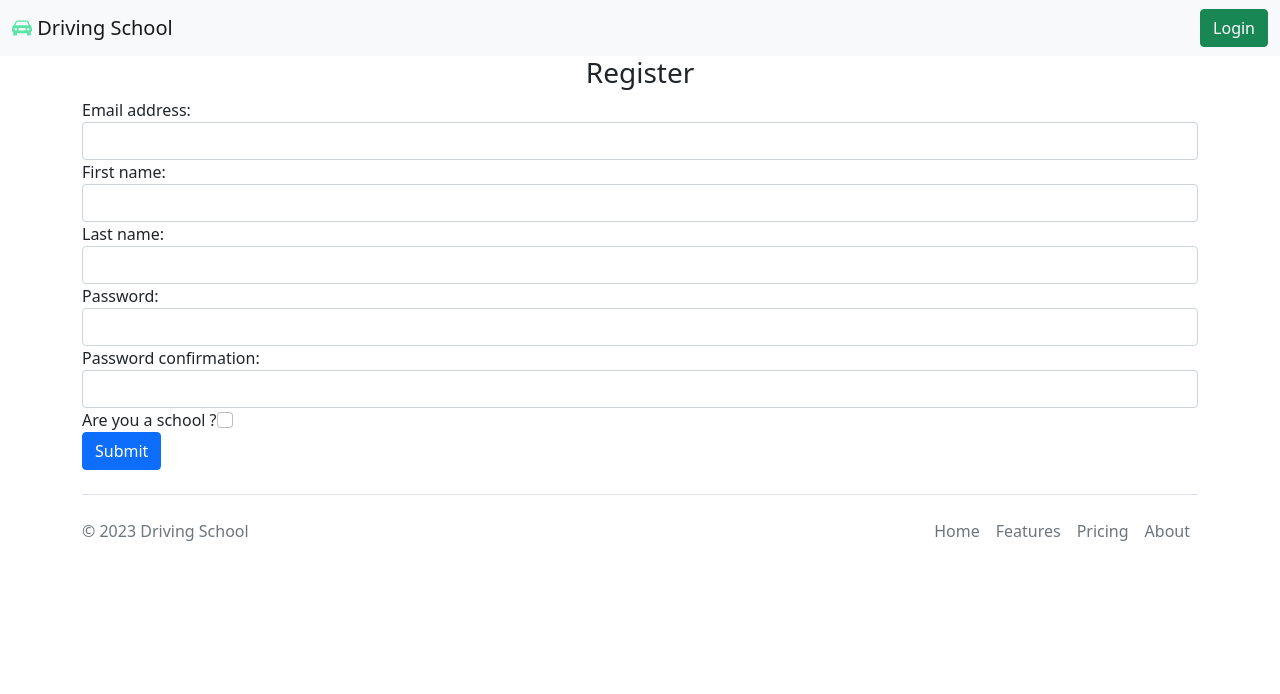
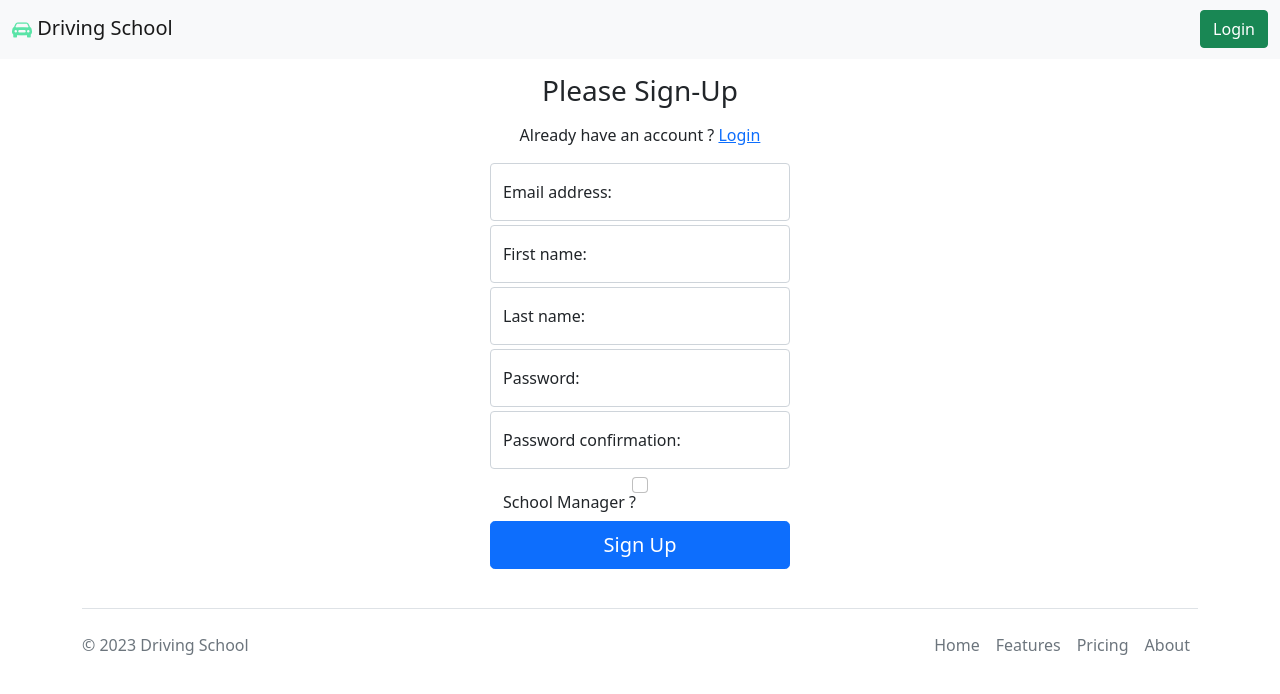
Before and after one commit to louisalr/Driving-School-B3, a Django app: page /sign-up/ in a window 1280 px wide. Shown: the top 694 px of the page. Run offline with Django 4.2, Linux system fonts and the light colour scheme; some libraries are stand-ins or nearby versions.

Commit message:
feat : sign-in css

```diff
--- a/home/forms.py
+++ b/home/forms.py
@@ -1,6 +1,7 @@
 from django.contrib.auth.forms import UserCreationForm
 from django import forms
 from home.models import Customer
+
 
 
 class RegistrationForm(UserCreationForm):
@@ -14,16 +15,30 @@ class RegistrationForm(UserCreationForm):
             'password1',
             'password2',
         )
-    is_school = forms.BooleanField(required=False, label='Are you a school ?')
+
+    is_school = forms.BooleanField(required=False, label='School Manager ?')
 
     def __init__(self, *args, **kwargs):
         super(RegistrationForm, self).__init__(*args, **kwargs)
         self.fields['email'].widget.attrs['required'] = 'required'
         self.fields['first_name'].widget.attrs['required'] = 'required'
         self.fields['last_name'].widget.attrs['required'] = 'required'
-        self.fields['email'].widget.attrs.update({'class': 'form-control'})
-        self.fields['first_name'].widget.attrs.update({'class': 'form-control'})
-        self.fields['last_name'].widget.attrs.update({'class': 'form-control'})
-        self.fields['password1'].widget.attrs.update({'class': 'form-control'})
-        self.fields['password2'].widget.attrs.update({'class': 'form-control'})
+        self.fields['email'].widget.attrs.update({'class': 'form-control mb-1',
+                                                    'autocomplete':'off',
+                                                    'placeholder': 'Email',
+                                                    'type': 'mail'})
+        self.fields['first_name'].widget.attrs.update({'class': 'form-control mb-1',
+                                                    'autocomplete':'off',
+                                                    'placeholder': 'First Name'})
+        self.fields['last_name'].widget.attrs.update({'class': 'form-control mb-1',
+                                                    'autocomplete':'off',
+                                                    'placeholder': 'Last Name'})
+        self.fields['password1'].widget.attrs.update({'class': 'form-control mb-1',
+                                                    'autocomplete':'off',
+                                                    'placeholder': 'Password',
+                                                    'type': 'password'})
+        self.fields['password2'].widget.attrs.update({'class': 'form-control mb-1',
+                                                    'autocomplete':'off',
+                                                    'placeholder': 'Confirm Password',
+                                                    'type': 'password'})
         self.fields['is_school'].widget.attrs.update({'class': 'form-check-input'})
--- a/home/templates/home/register.html
+++ b/home/templates/home/register.html
@@ -1,28 +1,30 @@
 {% extends 'layout.html' %}
+{% load static %}
 
 {% block content %}
 
-<div class="">
+<div class="container">
+    <main class="form-signin w-100 m-auto">
+        <form class="text-center" method="POST">
+            {% csrf_token %}
+            <h1 class="h3 mb-3 fw-normal">Please Sign-Up</h1>
+            <p>Already have an account  ? <a href="{% url 'home:login' %}">Login</a></p>
 
-    <div class="container">
-    <h3 class="text-center"> Register </h3>
-
-    <form method="post">
-
-        {% csrf_token %}
             {% for field in form %}
-                {{ field.label_tag }}{{ field }}
-                    {% if form.errors %}
-                        {% for error in field.errors %}
-                            <p> {{ error }}</p>
-                        {% endfor %}
-                    {% endif %}
+                {% if form.errors %}
+                    {% for error in field.errors %}
+                        <strong style="color: red">{{ error }}strong>
+                    {% endfor %}
+                {% endif %}
+            <div class="form-floating">
+                {{ field }}
+                {{ field.label_tag }}
+            </div>
             {% endfor %}
         <br>
+        <button class="w-100 btn btn-lg btn-primary" type="submit">Sign Up</button>
+    </form>
+</main>
 
-        <button type="submit" class="btn btn-primary">Submit</button>
-    </form>
-    </div>
 </div>
-
 {% endblock %}
--- a/home/templates/layout.html
+++ b/home/templates/layout.html
@@ -12,6 +12,7 @@
     <link rel="stylesheet" href="{% static 'css/bootstrap.min.css' %}">
     <!-- CSS CUSTOM -->
     <link rel="stylesheet" href="{% static 'css/style.css' %}">
+    <link rel="stylesheet" href="{% static 'css/sign-in.css' %}">
     <!-- CSS GOOGLE FONTS -->
     <link rel="preconnect" href="https://fonts.googleapis.com">
     <link rel="preconnect" href="https://fonts.gstatic.com" crossorigin>
@@ -27,7 +28,7 @@
     <header>
         <nav class="navbar navbar-light bg-light">
             <div class="container-fluid">
-                <a class="navbar-brand" href=""><i class="bi bi-car-front-fill text-white-green"></i>&nbsp;Driving School</a>
+                <a class="navbar-brand" href="{% url 'home:index' %}"><i class="bi bi-car-front-fill text-white-green"></i>&nbsp;Driving School</a>
                 <form class="d-flex">
                     <input hidden class="form-control me-2 .d-none" type="search" placeholder="Search" aria-label="Search">
                     <button hidden class="btn btn-secondary me-2"><i class="bi bi-search"></i></button>
--- /dev/null
+++ b/static/css/sign-in.css
@@ -0,0 +1,67 @@
+.form-signin {
+    max-width: 330px;
+    padding: 15px;
+}
+
+.form-signin .form-floating:focus-within {
+    z-index: 2;
+}
+
+.form-signin {
+    margin-bottom: -1px;
+    border-bottom-right-radius: 0;
+    border-bottom-left-radius: 0;
+    border-top-left-radius: 0;
+    border-top-right-radius: 0;
+}
+
+.bd-placeholder-img {
+    font-size: 1.125rem;
+    text-anchor: middle;
+    -webkit-user-select: none;
+    -moz-user-select: none;
+    user-select: none;
+}
+
+@media (min-width: 768px) {
+    .bd-placeholder-img-lg {
+        font-size: 3.5rem;
+    }
+}
+
+.b-example-divider {
+    height: 3rem;
+    background-color: rgba(0, 0, 0, .1);
+    border: solid rgba(0, 0, 0, .15);
+    border-width: 1px 0;
+    box-shadow: inset 0 .5em 1.5em rgba(0, 0, 0, .1), inset 0 .125em .5em rgba(0, 0, 0, .15);
+}
+
+.b-example-vr {
+    flex-shrink: 0;
+    width: 1.5rem;
+    height: 100vh;
+}
+
+.bi {
+    vertical-align: -.125em;
+    fill: currentColor;
+}
+
+.nav-scroller {
+    position: relative;
+    z-index: 2;
+    height: 2.75rem;
+    overflow-y: hidden;
+}
+
+.nav-scroller .nav {
+    display: flex;
+    flex-wrap: nowrap;
+    padding-bottom: 1rem;
+    margin-top: -1px;
+    overflow-x: auto;
+    text-align: center;
+    white-space: nowrap;
+    -webkit-overflow-scrolling: touch;
+}
```
